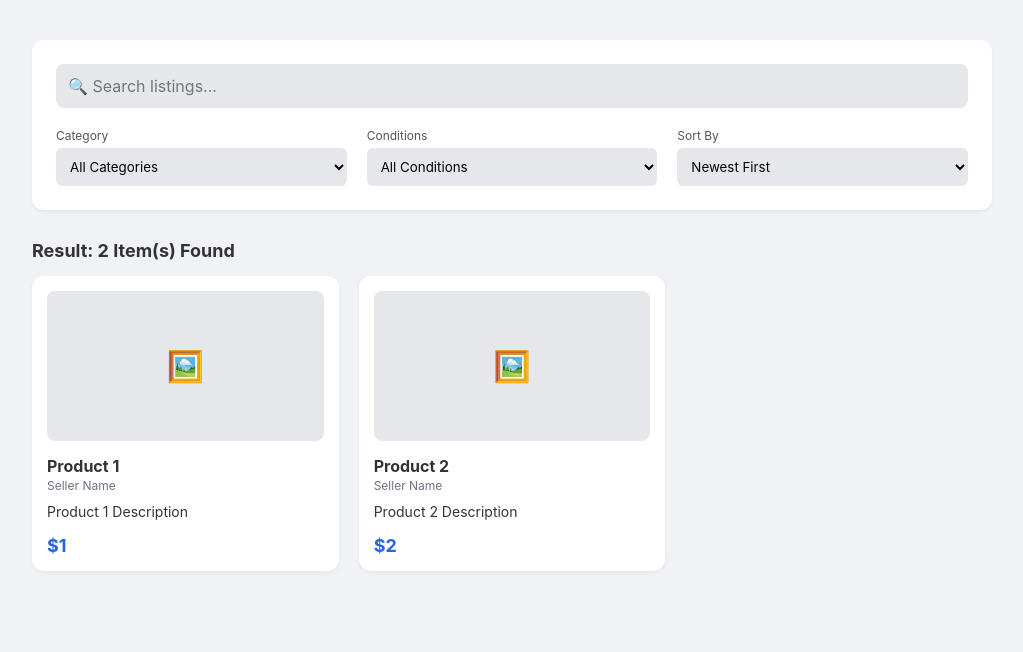
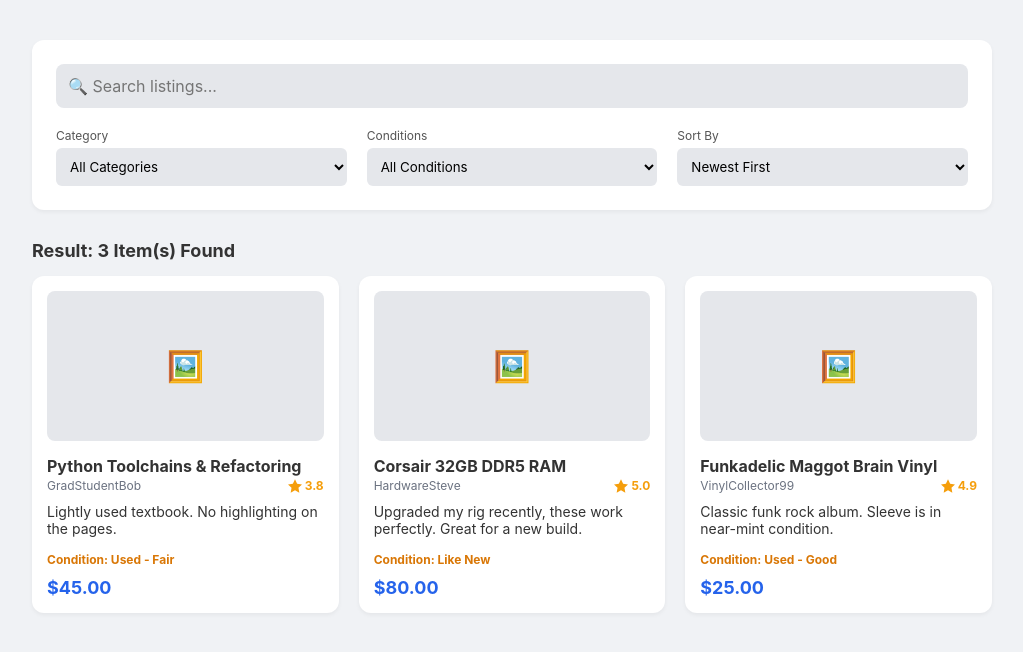
Before and after one commit to Billyye4/SSW-322-Campus-Marketplace, a Flask app: page / in a window 1280 px wide. Shown: the part 71-723 px from the top of the page, without its empty margins (128-1151 px from the left). Run offline with Flask 3, Linux system fonts and the light colour scheme.

Commit message:
Adds dropdown, searchbar, and begins product page

```diff
--- a/app.py
+++ b/app.py
@@ -1,13 +1,88 @@
-from flask import Flask, render_template
+from flask import Flask, render_template, request
 
 app = Flask(__name__)
 
-# This is the route for your homepage
+# 1. Add 'condition' to your dummy database
+# Just updating the dummy_products list in app.py
+dummy_products = [
+    {
+        "id": 1,
+        "title": "Funkadelic Maggot Brain Vinyl",
+        "seller": "VinylCollector99",
+        "seller_rating": 4.9,  # <-- Added rating
+        "description": "Classic funk rock album. Sleeve is in near-mint condition.",
+        "price": 25.00,
+        "condition": "Used - Good",
+        "category": "Music",
+        "date_added": "2026-03-10"
+    },
+    {
+        "id": 2,
+        "title": "Corsair 32GB DDR5 RAM",
+        "seller": "HardwareSteve",
+        "seller_rating": 5.0,  # <-- Added rating
+        "description": "Upgraded my rig recently, these work perfectly. Great for a new build.",
+        "price": 80.00,
+        "condition": "Like New",
+        "category": "Electronics",
+        "date_added": "2026-03-12"
+    },
+    {
+        "id": 3,
+        "title": "Python Toolchains & Refactoring",
+        "seller": "GradStudentBob",
+        "seller_rating": 3.8,  # <-- Added rating
+        "description": "Lightly used textbook. No highlighting on the pages.",
+        "price": 45.00,
+        "condition": "Used - Fair",
+        "category": "Books",
+        "date_added": "2026-03-14"
+    }
+]
+
 @app.route('/')
 def home():
-    # Flask automatically looks in the "templates" folder for this file
-    return render_template('index.html')
+    # Grab the search term AND the condition from the URL
+    search_query = request.args.get('search', '').lower()
+    condition_query = request.args.get('condition', 'All Conditions')
+    category_query = request.args.get('category', 'All Categories')
+    sort_query = request.args.get('sort', 'Newest First')
+
+    filtered_products = []
+
+    # Filter the products based on search AND condition
+    for product in dummy_products:
+        # Check if it matches the search term (if there is one)
+        matches_search = search_query in product['title'].lower() or search_query in product['description'].lower() or search_query == ''
+        # Check if it matches the dropdown condition
+        matches_condition = condition_query == 'All Conditions' or condition_query == product['condition']
+        # Check if it matches the dropdown category
+        matches_category = category_query == 'All Categories' or category_query == product['category']
+
+        # If it matches BOTH, add it to our filtered list
+        if matches_search and matches_condition:
+            filtered_products.append(product)
+
+    if sort_query == 'Price: Low to High':
+        filtered_products.sort(key=lambda x: x['price'])
+    elif sort_query == 'Price: High to Low':
+        filtered_products.sort(key=lambda x: x['price'], reverse=True)
+    elif sort_query == 'Newest First':
+        filtered_products.sort(key=lambda x: x['date_added'], reverse=True)
+    elif sort_query == 'Oldest First':
+        filtered_products.sort(key=lambda x: x['date_added'])
+
+    return render_template('index.html', products=filtered_products)
+
+# For a single product page
+@app.route('/product/<int:product_id>')
+def product_detail(product_id):
+    # Find the product by ID
+    product = next((p for p in dummy_products if p['id'] == product_id), None)
+
+    if product:
+        return render_template('product.html', product=product)
+    return "Product not found", 404
 
 if __name__ == '__main__':
-    # debug=True automatically restarts the server when you make changes
     app.run(debug=True)
--- a/templates/index.html
+++ b/templates/index.html
@@ -18,49 +18,83 @@
     </header>
 
     <main class="container">
-        <section class="control-panel">
+        {% with messages = get_flashed_messages() %}
+          {% if messages %}
+            {% for message in messages %}
+              <div class="flash-message">{{ message }}</div>
+            {% endfor %}
+          {% endif %}
+        {% endwith %}
+        <form action="/" method="GET" class="control-panel">
             <div class="search-bar">
-                <input type="text" placeholder="🔍 Search listings...">
+                <input type="text" name="search" placeholder="🔍 Search listings..." value="{{ request.args.get('search', '') }}">
+                <button type="submit" style="display: none;">Search</button>
             </div>
 
-            <div class="filters">
+           <div class="filters">
+
                 <div class="filter-group">
                     <label>Category</label>
-                    <select><option>All Categories</option></select>
+                    <select name="category" onchange="this.form.submit()">
+                        <option value="All Categories" {% if request.args.get('category') == 'All Categories' %}selected{% endif %}>All Categories</option>
+                        <option value="Books" {% if request.args.get('category') == 'Books' %}selected{% endif %}>Books</option>
+                        <option value="Electronics" {% if request.args.get('category') == 'Electronics' %}selected{% endif %}>Electronics</option>
+                        <option value="Music" {% if request.args.get('category') == 'Music' %}selected{% endif %}>Music</option>
+                    </select>
                 </div>
+
                 <div class="filter-group">
                     <label>Conditions</label>
-                    <select><option>All Conditions</option></select>
+                    <select name="condition" onchange="this.form.submit()">
+                        <option value="All Conditions" {% if request.args.get('condition') == 'All Conditions' %}selected{% endif %}>All Conditions</option>
+                        <option value="Like New" {% if request.args.get('condition') == 'Like New' %}selected{% endif %}>Like New</option>
+                        <option value="Used - Good" {% if request.args.get('condition') == 'Used - Good' %}selected{% endif %}>Used - Good</option>
+                        <option value="Used - Fair" {% if request.args.get('condition') == 'Used - Fair' %}selected{% endif %}>Used - Fair</option>
+                    </select>
                 </div>
+
                 <div class="filter-group">
                     <label>Sort By</label>
-                    <select><option>Newest First</option></select>
+                    <select name="sort" onchange="this.form.submit()">
+                        <option value="Newest First" {% if request.args.get('sort') == 'Newest First' %}selected{% endif %}>Newest First</option>
+                        <option value="Oldest First" {% if request.args.get('sort') == 'Oldest First' %}selected{% endif %}>Oldest First</option>
+                        <option value="Price: Low to High" {% if request.args.get('sort') == 'Price: Low to High' %}selected{% endif %}>Price: Low to High</option>
+                        <option value="Price: High to Low" {% if request.args.get('sort') == 'Price: High to Low' %}selected{% endif %}>Price: High to Low</option>
+                    </select>
                 </div>
+
             </div>
-        </section>
+        </form>
 
-        <h2 class="results-text">Result: 2 Item(s) Found</h2>
+        <h2 class="results-text">Result: {{ products|length }} Item(s) Found</h2>
 
         <section class="product-grid">
-            <article class="product-card">
-                <div class="product-image-placeholder">🖼️</div>
-                <div class="product-info">
-                    <h3 class="product-title">Product 1</h3>
-                    <p class="seller-name">Seller Name</p>
-                    <p class="product-desc">Product 1 Description</p>
-                    <p class="product-price">$1</p>
-                </div>
-            </article>
+            {% for item in products %}
+            <a href="/product/{{ item.id }}" style="text-decoration: none; color: inherit;">
+                <article class="product-card">
+                    <div class="product-image-placeholder">🖼️</div>
+                    <div class="product-info">
+                        <h3 class="product-title">{{ item.title }}</h3>
 
-            <article class="product-card">
-                <div class="product-image-placeholder">🖼️</div>
-                <div class="product-info">
-                    <h3 class="product-title">Product 2</h3>
-                    <p class="seller-name">Seller Name</p>
-                    <p class="product-desc">Product 2 Description</p>
-                    <p class="product-price">$2</p>
-                </div>
-            </article>
+                        <p class="seller-name" style="display: flex; align-items: center; justify-content: space-between; gap: 6px;">
+                            <span>{{ item.seller }}</span>
+                            <span style="display: flex; align-items: center; color: #f59e0b; font-weight: bold; gap: 3px;">
+                                <svg style="width: 14px; height: 14px;" fill="currentColor" viewBox="0 0 24 24">
+                                    <path d="M12 .587l3.668 7.568 8.332 1.151-6.064 5.828 1.48 8.279-7.416-3.967-7.417 3.967 1.481-8.279-6.064-5.828 8.332-1.151z"/>
+                                </svg>
+                                {{ item.seller_rating }}
+                            </span>
+                        </p>
+
+                        <p class="product-desc">{{ item.description }}</p>
+                        <p style="font-size: 12px; color: #d97706; font-weight: bold; margin-bottom: 10px;">
+                            Condition: {{ item.condition }}
+                        </p>
+                        <p class="product-price">${{ "%.2f"|format(item.price) }}</p>
+                    </div>
+                </article>
+            </a>
+            {% endfor %}
         </section>
     </main>
 
```
Also changed, not shown: static/style.css (+97 -0 lines), templates/product.html (added, +59 -0 lines).
